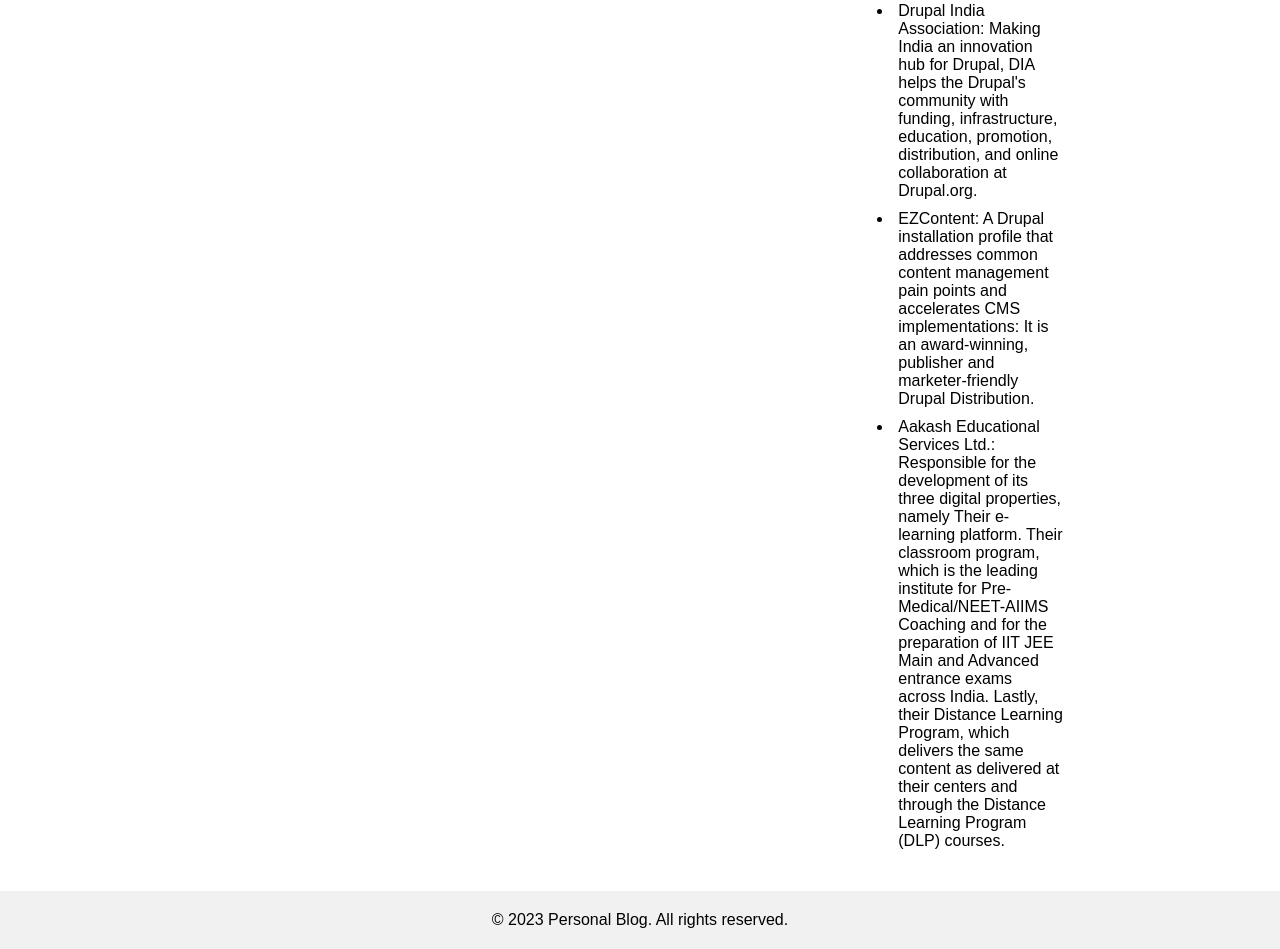
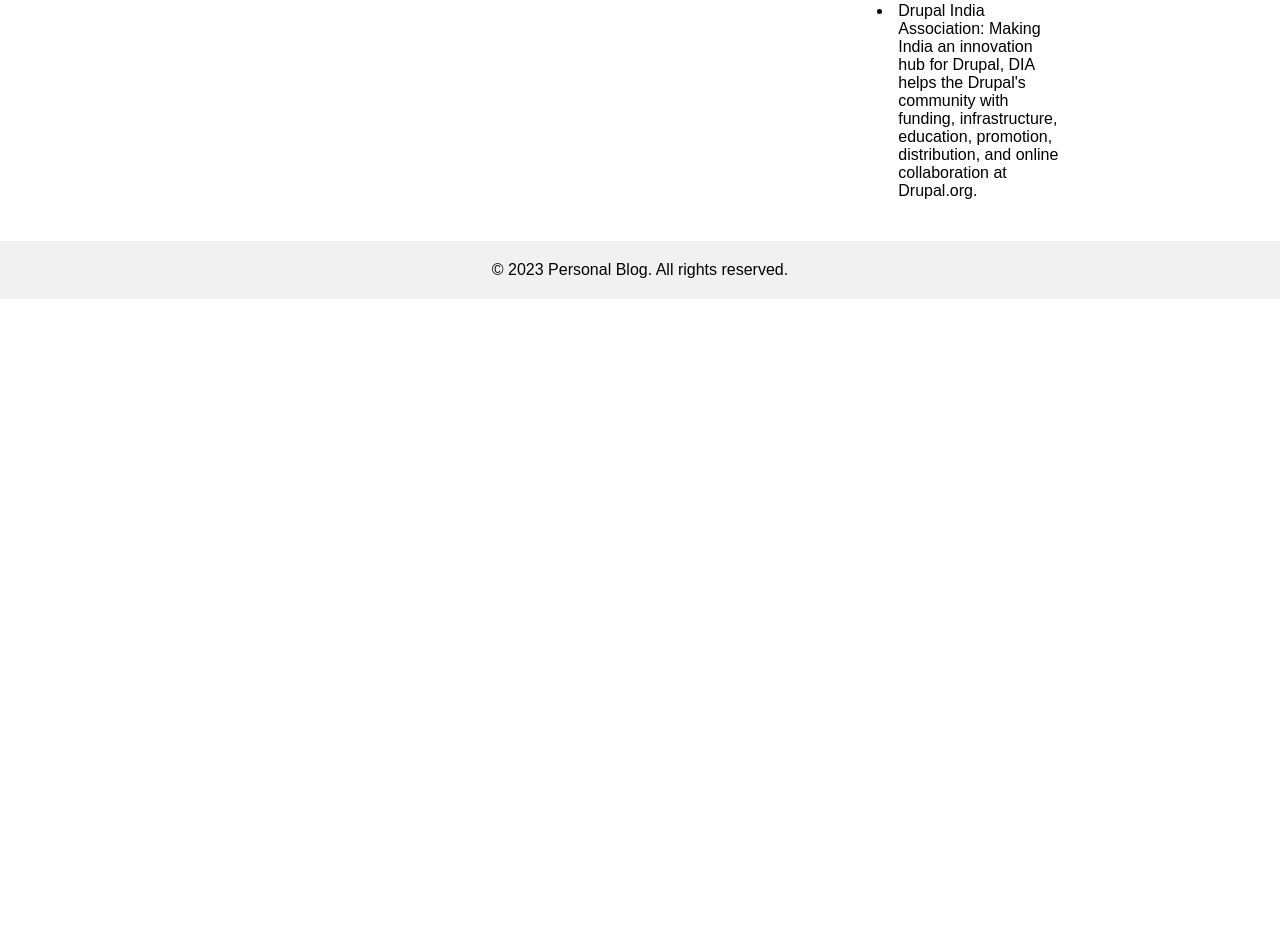
Before and after one commit to saurabh-2k17/fe-assignment, a plain HTML site: page page1.html in a window 1280 px wide. Shown: the part 1525-2474 px from the top of the page. After the commit the page ends 1824 px from the top, so only its background shows below. Drawn offline with Linux system fonts and the light colour scheme.

Commit message:
Removed Access content from page1

```diff
--- a/page1.html
+++ b/page1.html
@@ -90,16 +90,6 @@
           of University Square Stratford in September 2013.</li>
         <li>Drupal India Association: Making India an innovation hub for Drupal, DIA helps the Drupal's community with
           funding, infrastructure, education, promotion, distribution, and online collaboration at Drupal.org.</li>
-        <li>EZContent: A Drupal installation profile that addresses common content management pain points and
-          accelerates CMS implementations: It is an award-winning, publisher and marketer-friendly Drupal Distribution.
-        </li>
-        <li>Aakash Educational Services Ltd.: Responsible for the development of its three digital
-          properties, namely
-          Their e-learning platform.
-          Their classroom program, which is the leading institute for Pre-Medical/NEET-AIIMS Coaching and for the
-          preparation of IIT JEE Main and Advanced entrance exams across India.
-          Lastly, their Distance Learning Program, which delivers the same content as delivered at their centers and
-          through the Distance Learning Program (DLP) courses.</li>
       </ul>
       </p>
     </aside>
```
